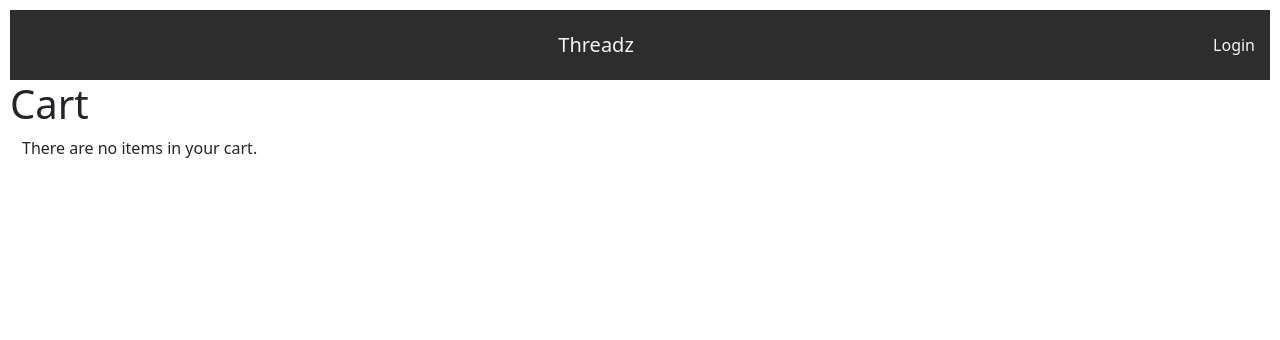
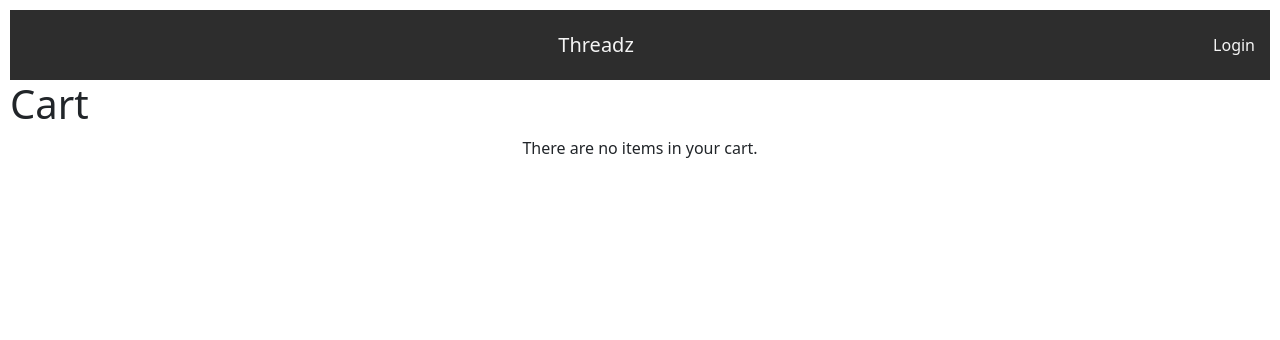
Before and after one commit to NickG35/Threadz, a Django app: template orders/templates/cart.html in a window 1280 px wide. Shown: the top 340 px of the page. Run offline with Django 5.2, Linux system fonts and the light colour scheme; the template is opened without the code that fills it, so the values that code supplies are empty; some libraries are stand-ins or nearby versions.

Commit message:
added div to empty message for centering

```diff
--- a/orders/templates/cart.html
+++ b/orders/templates/cart.html
@@ -37,7 +37,9 @@
                 </form>
             </div>
         {% else %}
-            <p>There are no items in your cart.</p>
+            <div class="no-cart">
+                <p>There are no items in your cart.</p>
+            </div>
         {% endif %}
     </div>
 </div>
```
